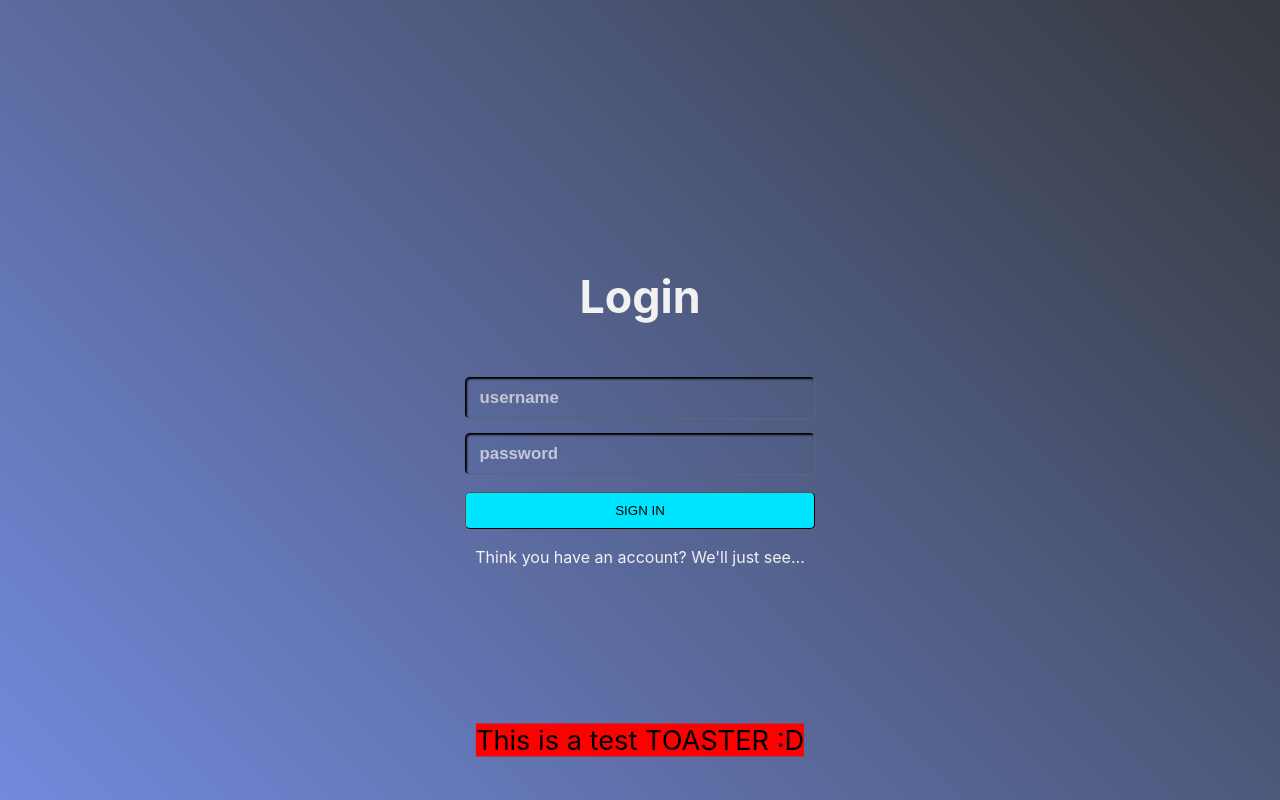
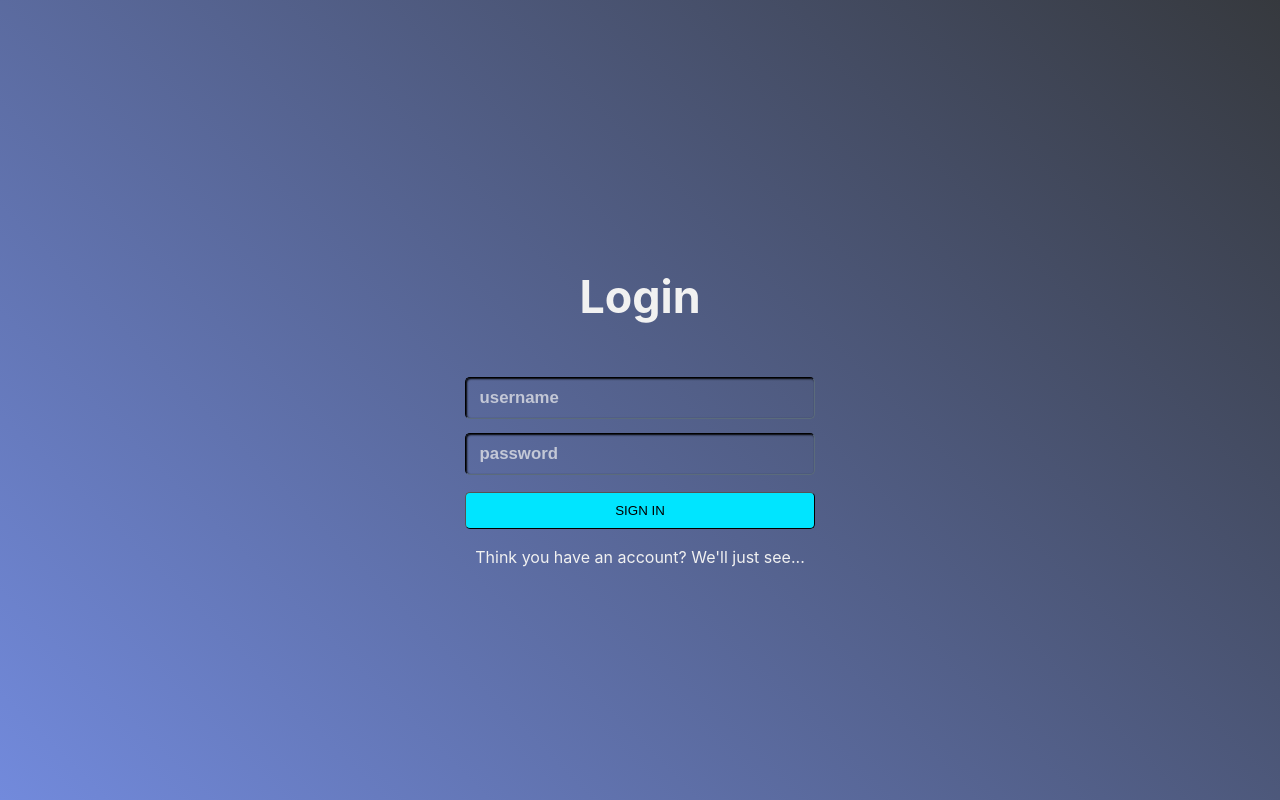
Before and after one commit to niems/Whisper-chat, a React (Create React App) app: page /login in a window 1280 px wide. Built offline with nearby package versions, Linux system fonts and the light colour scheme.

Commit message:
set default notification values back to inactive: isActive is false, and message is an empty string

```diff
--- a/src/components/notification/notification.js
+++ b/src/components/notification/notification.js
@@ -16,8 +16,8 @@ class Notification extends Component {
         super(props);
 
         this.state = {
-            isActive: true, // determines if the notification is displayed
-            msg: 'This is a test TOASTER :D', // notification message to display
+            isActive: false, // determines if the notification is displayed
+            msg: '', // notification message to display
         };
 
         // creates the new notification
```
